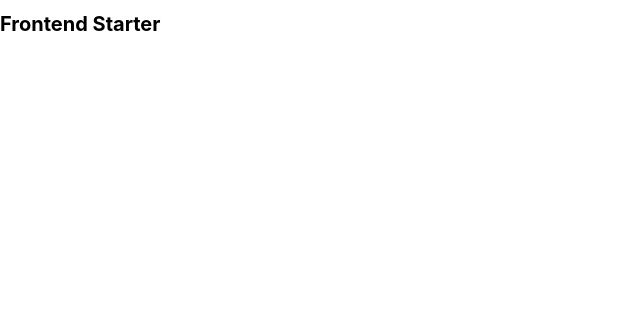
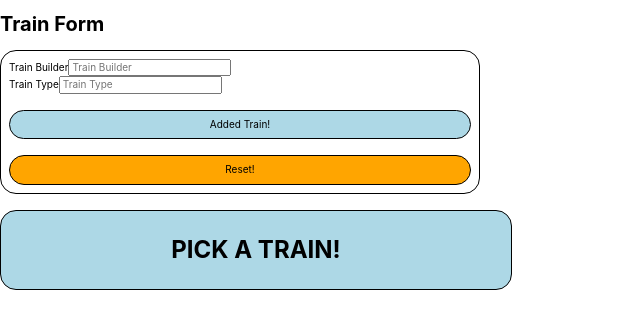
Before and after one commit to JoshPeterson1997/Train-Project, a website: page index.html in a window 1280 px wide. Shown: the whole page, without its empty margins (0-640 px from the left). Drawn offline with nearby package versions, Linux system fonts and the light colour scheme.

Commit message:
Added form and div tages in html

```diff
--- a/index.html
+++ b/index.html
@@ -3,18 +3,36 @@
   <head>
     <meta charset="UTF-8" />
     <meta name="viewport" content="width=device-width, initial-scale=1.0" />
-
     <link
       rel="stylesheet"
       href="https://cdnjs.cloudflare.com/ajax/libs/modern-normalize/1.0.0/modern-normalize.min.css"
     />
-
     <link rel="stylesheet" href="style.css" />
 
-    <title>Frontend Starter</title>
+    <title>Train Form</title>
   </head>
   <body>
-    <h1>Frontend Starter</h1>
+    <h1>Train Form</h1>
+
+    <form class="flex flex--column">
+      <div>
+        <label for="tbuilder" class="screen-reader-text">Train Builder</label
+        ><input placeholder="Train Builder" type="text" id="tbuilder" />
+      </div>
+      <div>
+        <label for="ttype" class="screen-reader-text">Train Type</label
+        ><input placeholder="Train Type" type="text" id="ttype" />
+      </div>
+      <button type="submit" class="button">Added Train!</button>
+      <button type="reset" class="button button--reset">Reset!</button>
+    </form>
+
+    <div class="flex flex-justify-center mt-medium">
+      <button class="button button--jumbo">Pick a train!</button>
+    </div>
+
+    <p></p>
+
     <script src="./scripts.js" type="module"></script>
   </body>
 </html>
```
